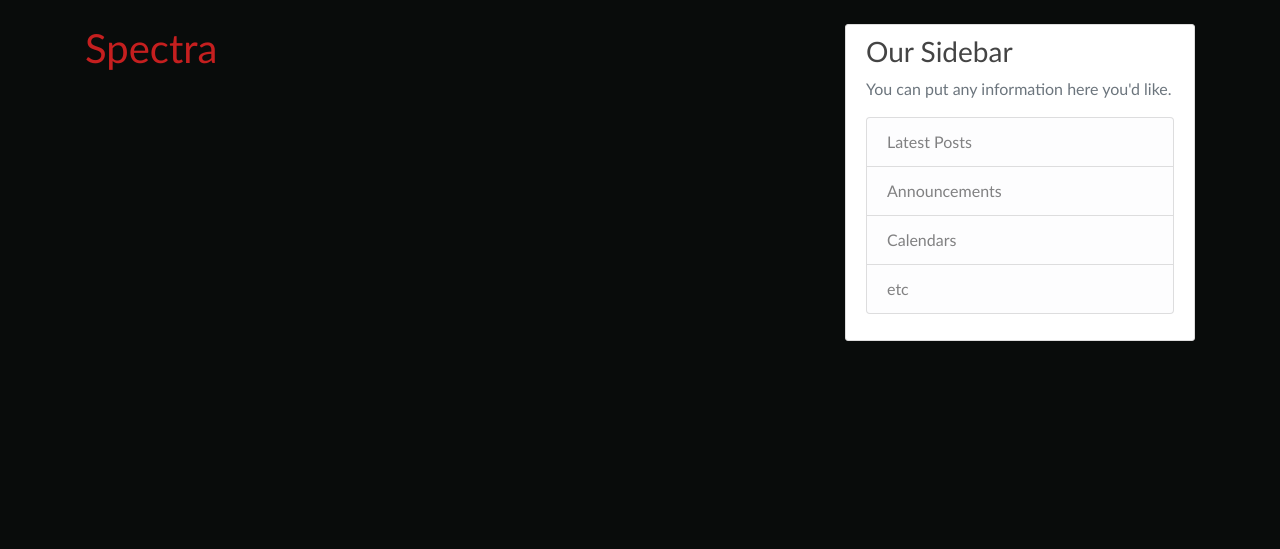
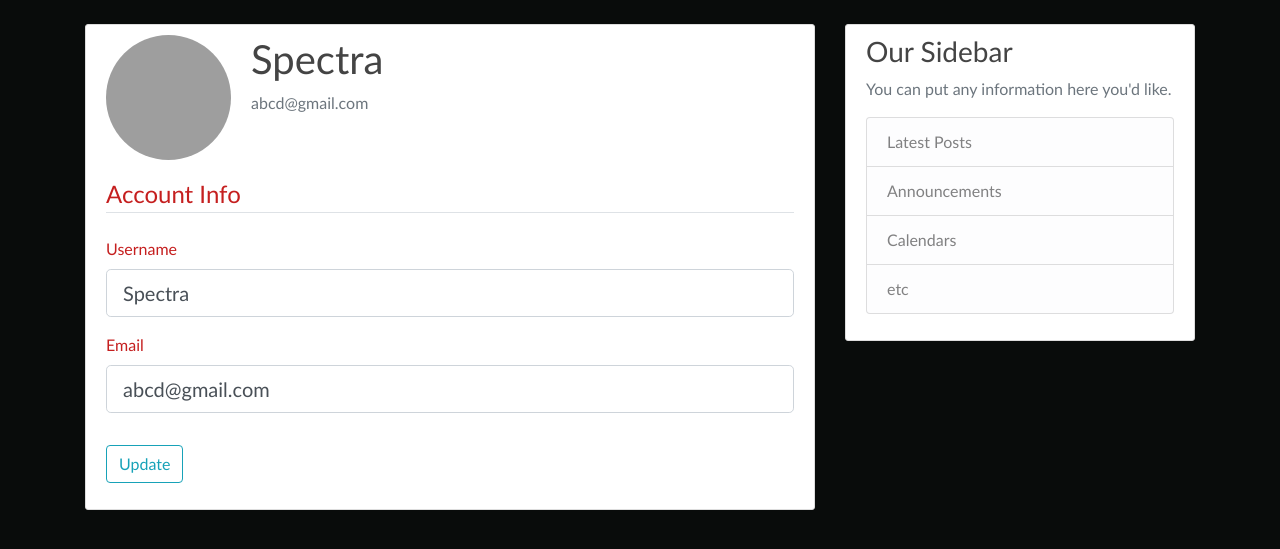
Before and after one commit to sandipswain/Coding-Blog, a Flask app: page /account in a window 1280 px wide. Shown: the part 56-605 px from the top of the page. Run offline with Flask 2, Linux system fonts and the light colour scheme; a user stored in the database is signed in; some libraries are stand-ins or nearby versions; grey boxes are pictures that could not be loaded.

Commit message:
A work progress ahead

```diff
--- a/blog/forms.py
+++ b/blog/forms.py
@@ -1,4 +1,5 @@
 from flask_wtf import FlaskForm
+from flask_login import current_user
 from wtforms import StringField, PasswordField, SubmitField, BooleanField
 from wtforms.validators import DataRequired, Length, Email, EqualTo,ValidationError
 
@@ -31,3 +32,22 @@ class LoginForm(FlaskForm):
     password = PasswordField('Password', validators=[DataRequired()])
     remember = BooleanField('Remember Me')
     submit = SubmitField('Login')
+
+class UpdateAccountForm(FlaskForm):
+    username = StringField('Username', validators=[
+                           DataRequired(), Length(min=2, max=20)])
+    email = StringField('Email', validators=[DataRequired(), Email()])
+
+    submit = SubmitField('Update')
+
+    def validate_username(self,username):
+        user=User.query.filter_by(username=username.data).first()
+        if username.data !=current_user.username:
+            if user:
+                raise ValidationError('That username is already taken. Try another one ')
+
+    def validate_email(self,email):
+        user=User.query.filter_by(email=email.data).first()
+        if email.data !=current_user.email:
+            if user:
+                raise ValidationError('That username is already taken. Try another one ')
--- a/blog/models.py
+++ b/blog/models.py
@@ -14,7 +14,7 @@ class User(db.Model,UserMixin):
     username = db.Column(db.String(20), unique=True, nullable=False)
     email = db.Column(db.String(120), unique=True, nullable=False)
     image_file = db.Column(db.String(20), nullable=False,
-                           default='default.jpg')
+                           default='profile.jpg')
     password = db.Column(db.String(60), nullable=False)
     # bacref is similar to adding a column in Post Model
     # lazy argument defines the data when SQLALCHEMY loads the data from the database
--- a/blog/routes.py
+++ b/blog/routes.py
@@ -1,6 +1,6 @@
 from flask import render_template, url_for, flash, redirect,request
 from blog import app, db, bcrypt
-from blog.forms import RegistrationForm, LoginForm
+from blog.forms import RegistrationForm, LoginForm,UpdateAccountForm
 from blog.models import User, Post
 from flask_login import login_user,current_user,logout_user,login_required
 
@@ -65,7 +65,20 @@ def logout():
     logout_user()
     return redirect(url_for('main'))
 
-@app.route('/account')
+@app.route('/account',methods=['GET','POST'])
 @login_required
 def account():
-    return render_template('account.html')
+    form=UpdateAccountForm()
+    if form.validate_on_submit():
+        current_user.username=form.username.data
+        current_user.email=form.email.data
+        db.session.commit()
+        flash('Your Account has been updated !!!','success')
+        return redirect(url_for('account'))
+    elif request.method =='GET':
+        form.username.data=current_user.username
+        form.email.data=current_user.email
+
+
+    image_file=url_for('static',filename='img/'+current_user.image_file)
+    return render_template('account.html',image_file=image_file,form=form)
--- a/blog/templates/account.html
+++ b/blog/templates/account.html
@@ -1,5 +1,57 @@
 {% extends "base.html" %}
-{% block head %}About{% endblock %}
+{% block head %}Account{% endblock %}
 {% block content %}
-<h1>{{ current_user.username }}</h1>
+<div class="content-section">
+    <div class="media">
+        <img class="rounded-circle account-img" src="{{ image_file }}">
+        <div class="media-body">
+            <!-- Displays current username -->
+            <h2 class="account-heading">{{ current_user.username }}</h2>
+            <p class="text-secondary">{{ current_user.email }}</p>
+        </div>
+    </div>
+    <!-- FORM HERE -->
+
+    <form action="" method="POST">
+        {{ form.hidden_tag() }}
+        <fieldset class="form-group">
+            <legend class="border-bottom mb-4">Account Info</legend>
+            <div class="form-group">
+                {{ form.username.label(class="form-control-label") }}
+
+                {% if form.username.errors %}
+                {{ form.username(class="form-control form-control-lg is-invalid") }}
+                <div class="invail-feedback">
+                    {% for error in form.username.errors %}
+                    <span>{{ error }}</span>
+                    {% endfor %}
+                </div>
+                {% else %}
+                {{ form.username(class="form-control form-control-lg") }}
+
+                {% endif %}
+
+            </div>
+            <div class="form-group">
+                {{ form.email.label(class="form-control-label") }}
+                {% if form.email.errors %}
+                {{ form.email(class="form-control form-control-lg is-invalid") }}
+                <div class="invail-feedback">
+                    {% for error in form.email.errors %}
+                    <span>{{ error }}</span>
+                    {% endfor %}
+                </div>
+                {% else %}
+                {{ form.email(class="form-control form-control-lg") }}
+
+                {% endif %}
+            </div>
+
+
+        </fieldset>
+        <div class="form-group">
+            {{ form.submit(class="btn btn-outline-info") }}
+        </div>
+    </form>
+</div>
 {% endblock %}
```
Also changed, not shown: blog/static/img/profile.jpg (added).
